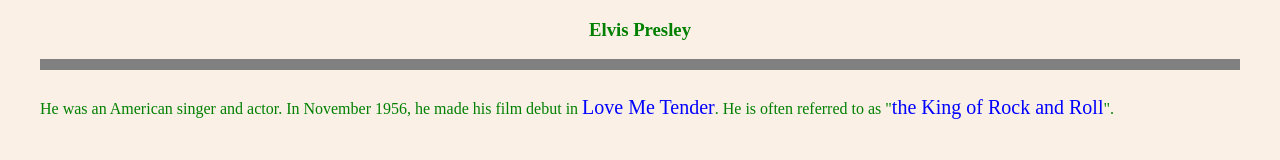
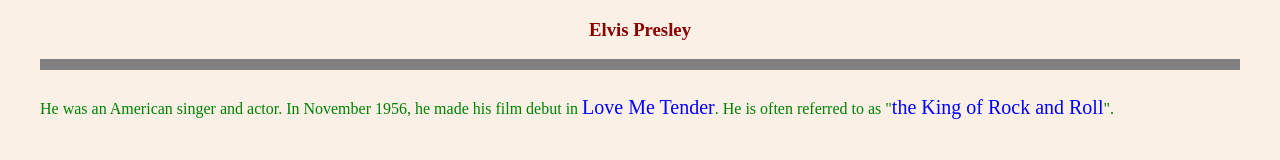
Before and after one commit to johney1994/johney1994.github.io, a plain HTML site: page Chapter1/Ch1_4.html in a window 1280 px wide. Drawn offline with Linux system fonts and the light colour scheme.

Commit message:
Add files via upload

```diff
--- a/Chapter1/Ch1_4.html
+++ b/Chapter1/Ch1_4.html
@@ -10,7 +10,7 @@
              margin-right : 40px;}
             h3
             {text-align : center;
-             color : darkread;}
+             color : darkred;}
             hr
             {height : 5px;
              border : solid grey;
```
